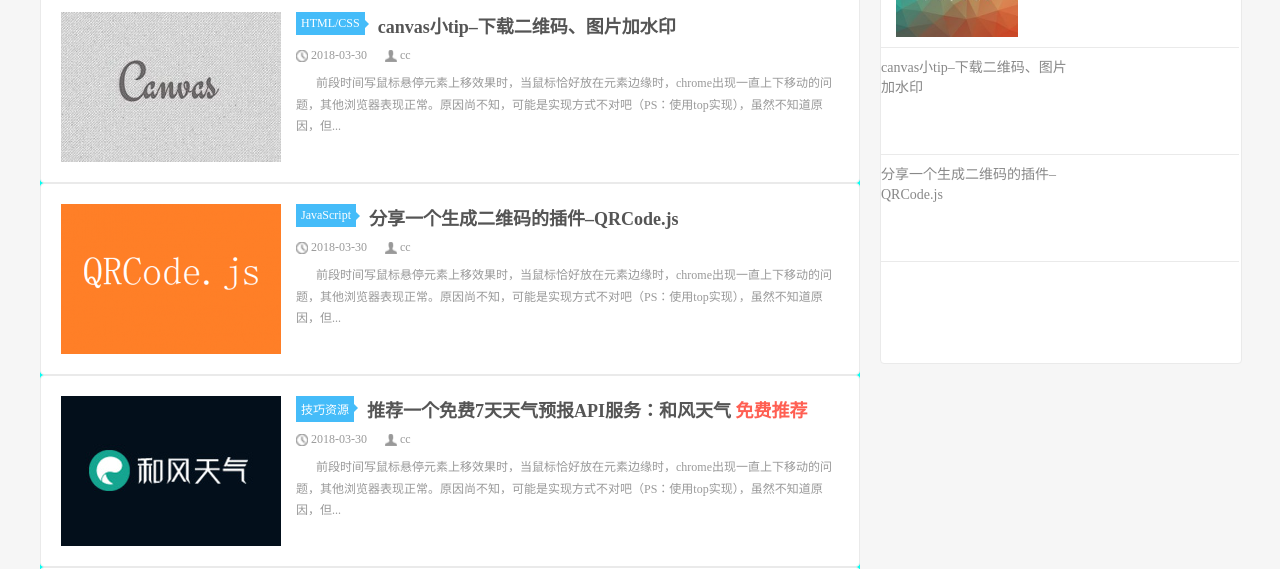
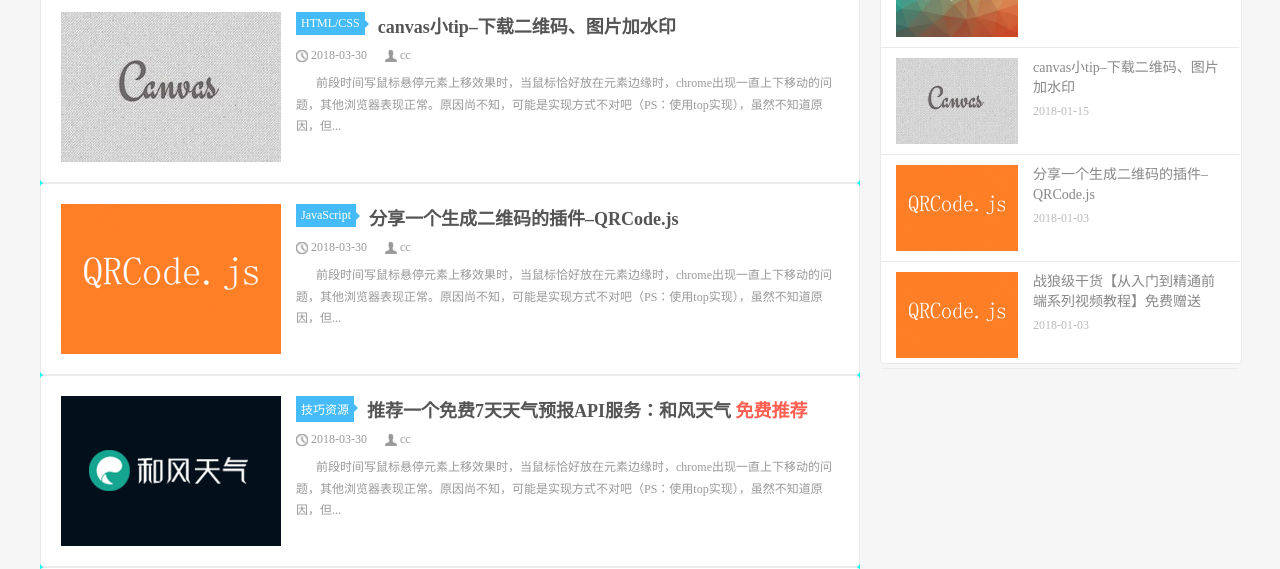
Before and after one commit to caiguowei/web-2, a plain HTML site: page index.html in a window 1280 px wide. Shown: the part 1119-1688 px from the top of the page. Drawn offline with nearby package versions, Linux system fonts and the light colour scheme.

Commit message:
sidbar-branch04

```diff
--- a/css/master.css
+++ b/css/master.css
@@ -699,7 +699,7 @@ table {
   float: left;
   width: 193px;
   cursor: pointer;
-  margin: 10px 0;
+  margin: 10px 0 5px;
 }
 
 .sidbar-branch04 .date{
--- a/index.html
+++ b/index.html
@@ -348,18 +348,26 @@
             </li>
             <li>
               <a href="" class="">
-                <span class="latest-word-img"></span>
+                <span class="latest-word-img"><img src="./images/canvas-1.jpg" alt="" class=""></span>
                 <span class="text">
 canvas小tip–下载二维码、图片加水印</span>
-                <span class="date"></span>
+                <span class="date">2018-01-15</span>
               </a>
             </li>
             <li>
               <a href="" class="">
-                <span class="latest-word-img"></span>
+                <span class="latest-word-img"><img src="./images/qrcode-1.png" alt="" class=""></span>
                 <span class="text">
 分享一个生成二维码的插件–QRCode.js</span>
-                <span class="date"></span>
+                <span class="date">2018-01-03</span>
+              </a>
+            </li>
+            <li>
+              <a href="" class="">
+                <span class="latest-word-img"><img src="./images/qrcode-1.png" alt="" class=""></span>
+                <span class="text">
+                  战狼级干货【从入门到精通前端系列视频教程】免费赠送</span>
+                <span class="date">2018-01-03</span>
               </a>
             </li>
           </ul>
```
